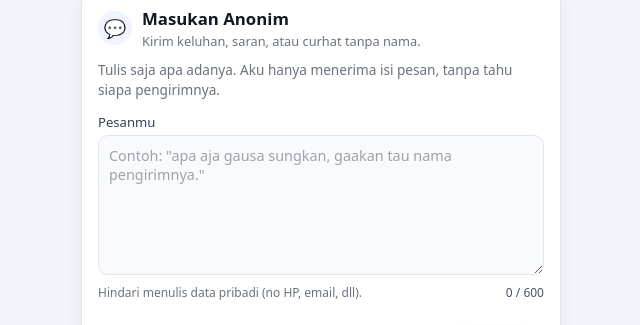
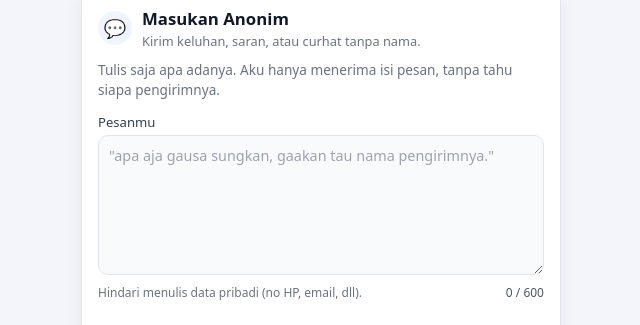
Before and after one commit to ryanwhyr/kritik-anon, a plain HTML site: page index.html in a window 1280 px wide. Shown: the part 190-515 px from the top of the page, without its empty margins (319-959 px from the left). Drawn offline with Linux system fonts and the light colour scheme.

Commit message:
Update index.html

```diff
--- a/index.html
+++ b/index.html
@@ -241,7 +241,7 @@
             id="feedback"
             name="feedback"
             maxlength="600"
-            placeholder="Contoh: &quot;apa aja gausa sungkan, gaakan tau nama pengirimnya.&quot;"
+            placeholder="&quot;apa aja gausa sungkan, gaakan tau nama pengirimnya.&quot;"
             required
           ></textarea>
           <div class="helper-row">
```
